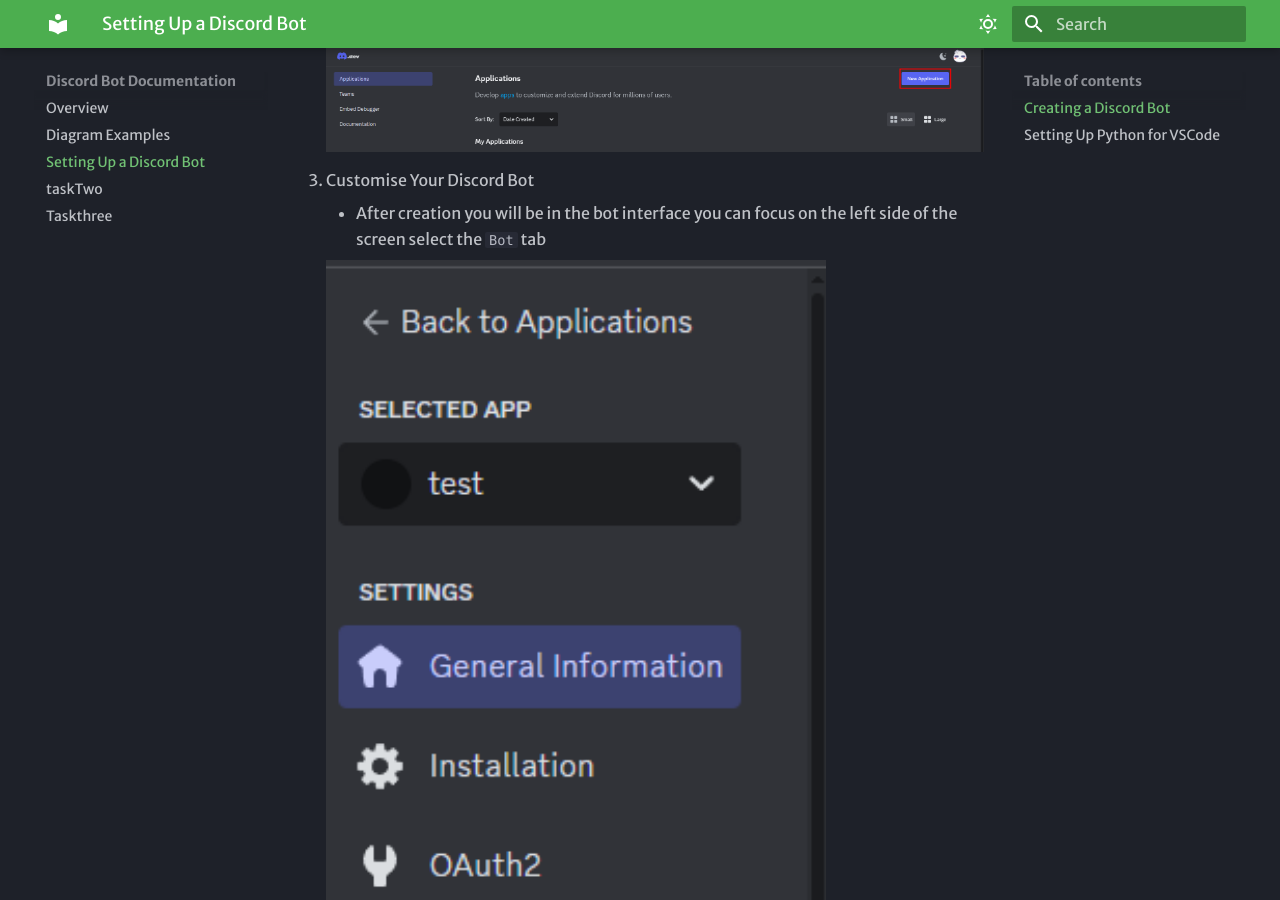
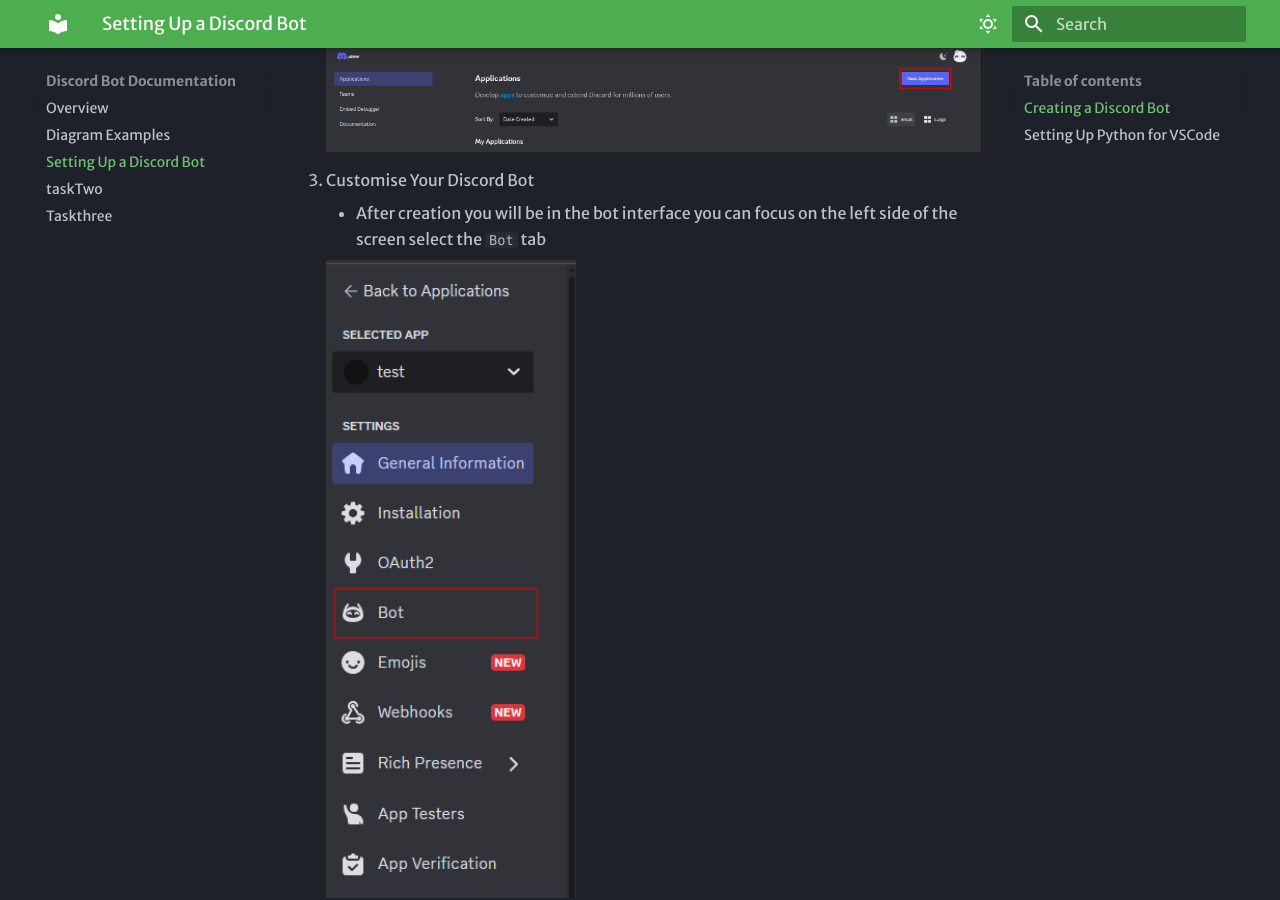
Before and after one commit to TitusLee2000/Discord-Bot-Documentation, an MkDocs documentation site: the page built from docs/taskOne.md, in a window 1280 px wide and 900 px high, scrolled down 459 px. Built offline with MkDocs 1.6.1 and Material for MkDocs 9.7.7, drawn with Linux system fonts in a browser that asks for light colours; some web fonts are replaced.

Commit message:
Update taskOne.md

```diff
--- a/docs/taskOne.md
+++ b/docs/taskOne.md
@@ -16,7 +16,7 @@
 
     - After creation you will be in the bot interface you can focus on the left side of the screen select the `Bot` tab
 
-    <img src="../assets/taskone/taskone_p2.png" alt="Discord Bot Tab" width="500" height="500">
+    <img src="../assets/taskone/taskone_p2.png" alt="Discord Bot Tab" width="250" height="350">
 
     !!! info "Customization"
 
@@ -74,7 +74,7 @@
 
     3. install python from Microsoft store
 
-        <img src="../assets/taskone/taskone_p5.png" alt="Python Extension" width="500" height="500">
+        <img src="../assets/taskone/taskone_p5.png" alt="Python Extension" width="250" height="350">
 
 4. Time to start python Virtual Environment
 
@@ -100,7 +100,7 @@
     !!! success install complete
         now you will a new folder show up in your directory
         <br>
-        <img src="../assets/taskone/taskone_p7.png" alt="Venv folder" width="300">
+        <img src="../assets/taskone/taskone_p7.png" alt="Venv folder" width="200">
 
 5. Install important packages
 
```
